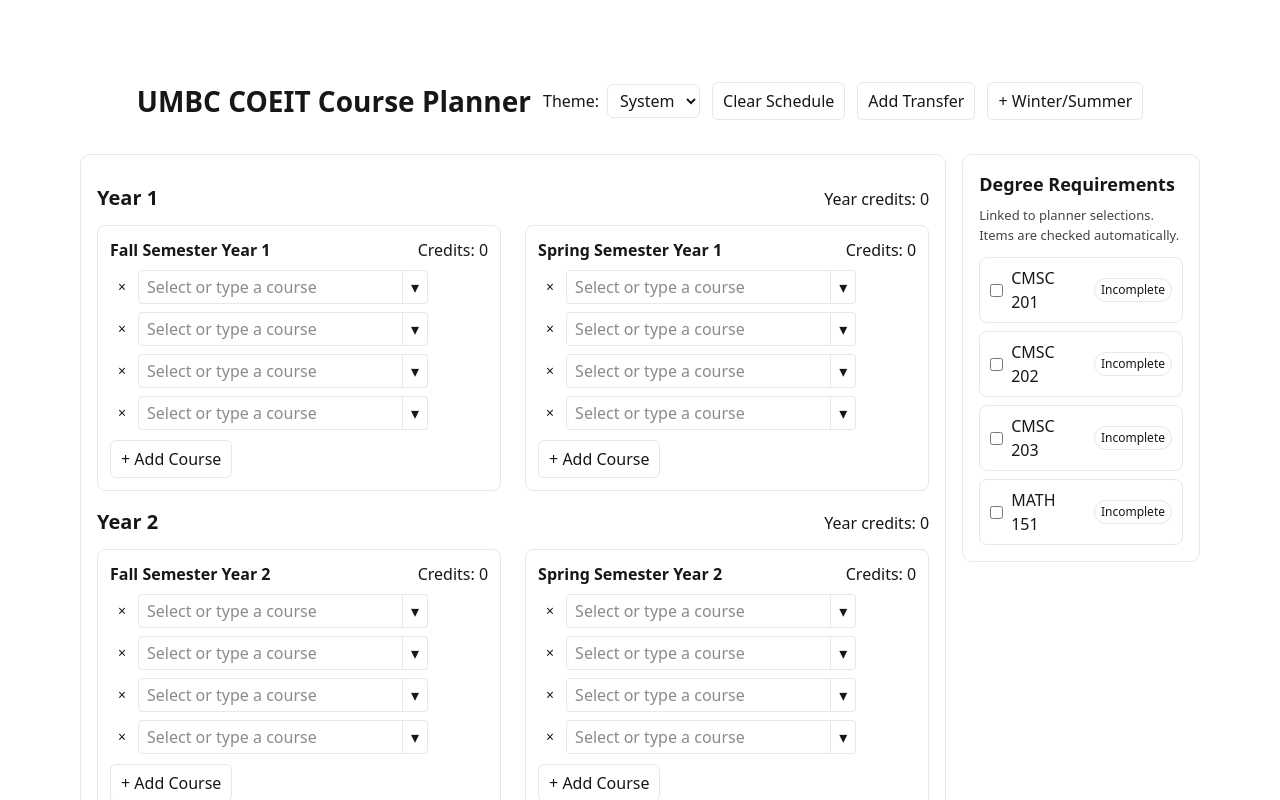
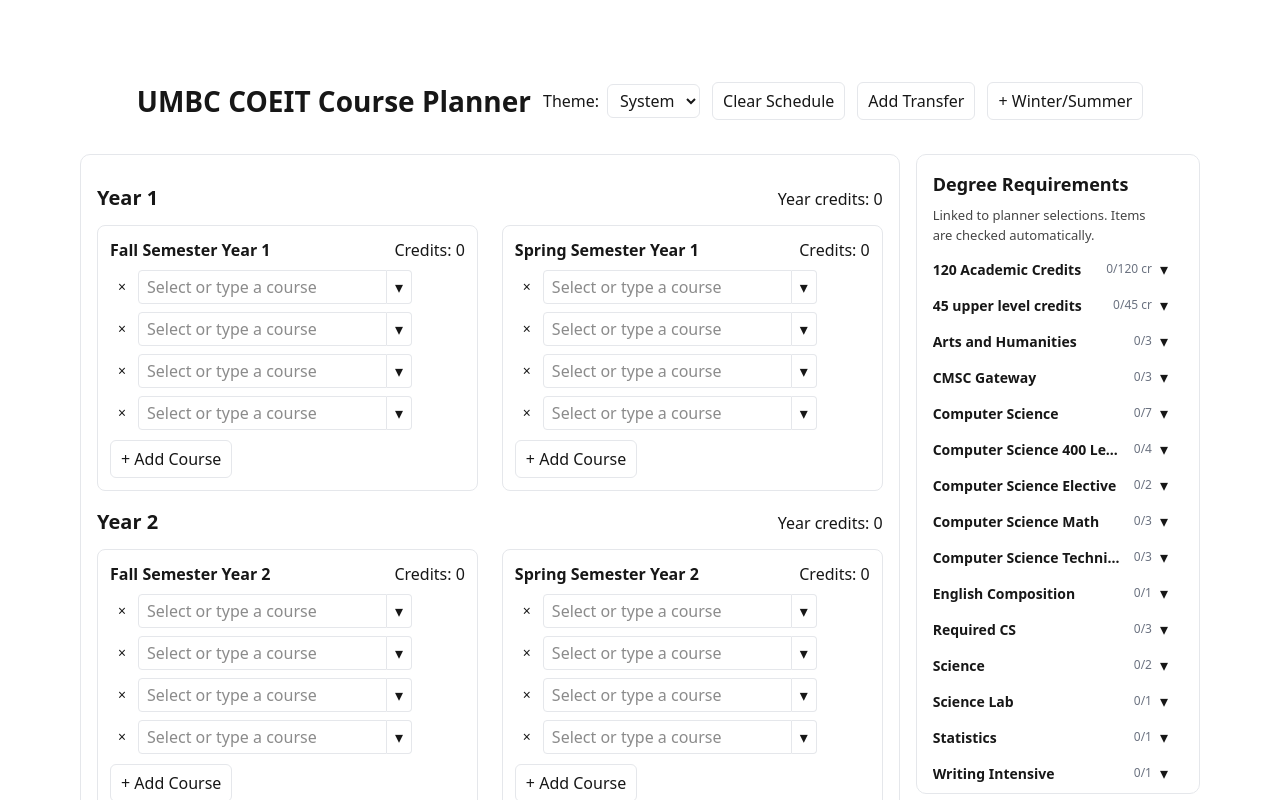
Before and after one commit to Asduyt/CMSC447Project-CoursePlanner-Team7, a Next.js app in the folder my-app/: page / in a window 1280 px wide. Shown: the top 800 px of the page. Built offline with nearby package versions, Linux system fonts and the light colour scheme.

Commit message:
Added english class to courses.json. Added logic for all requirements listed in the database.

```diff
--- /dev/null
+++ b/my-app/components/RequirementCell.tsx
@@ -0,0 +1,53 @@
+"use client";
+
+type Course = {
+  code: string;
+  name?: string;
+  credits?: number;
+};
+
+export default function RequirementCourse({
+  course,
+  completedSet,
+}: {
+  course: Course;
+  completedSet?: Set<string>;
+}) {
+  const key = (course.code || "").replace(/\s+/g, "").toUpperCase();
+  const isDone = !!completedSet?.has(key);
+
+  return (
+    <li
+      key={course.code}
+      style={{
+        display: "flex",
+        alignItems: "center",
+        justifyContent: "space-between",
+        gap: 8,
+        border: "1px solid var(--border)",
+        borderRadius: 8,
+        padding: "8px 10px",
+      }}
+    >
+      <div style={{ display: "flex", alignItems: "center", gap: 8 }}>
+        <input type="checkbox" checked={isDone} readOnly style={{ cursor: "default" }} />
+        <div style={{ display: "flex", flexDirection: "column" }}>
+          <span style={{ fontWeight: 600 }}>{course.code}{course.name ? ` ${course.name}` : ""}</span>
+          {course.credits != null && <span style={{ fontSize: 12, color: "var(--muted)" }}>{course.credits} cr</span>}
+        </div>
+      </div>
+      <span
+        style={{
+          fontSize: 12,
+          padding: "2px 6px",
+          borderRadius: 999,
+          border: "1px solid var(--border)",
+          background: isDone ? "rgba(16, 185, 129, 0.15)" : "transparent",
+          color: isDone ? "#10b981" : "var(--foreground)",
+        }}
+      >
+        {isDone ? "Completed" : "Incomplete"}
+      </span>
+    </li>
+  );
+}
--- /dev/null
+++ b/my-app/components/RequirementGroup.tsx
@@ -0,0 +1,155 @@
+"use client";
+
+import { useMemo, useState } from "react";
+import RequirementCell from "./RequirementCell";
+
+type Course = {
+  code: string;
+  name?: string;
+  credits?: number;
+};
+
+export default function RequirementGroup({
+  title,
+  courses,
+  completedSet,
+  showList = true,
+  requiredCount,
+  sameSubject,
+  creditCap,
+}: {
+  title: string;
+  courses: Course[];
+  completedSet?: Set<string>;
+  showList?: boolean; // when false, show compact summary instead of full list
+  requiredCount?: number;
+  sameSubject?: boolean;
+  creditCap?: number;
+}) {
+  const [open, setOpen] = useState(false);
+
+  const totals = useMemo(() => {
+    const totalCredits = courses.reduce((s, c) => s + (c.credits ?? 0), 0);
+    const completedCredits = courses.reduce((s, c) => {
+      const key = (c.code || "").replace(/\s+/g, "").toUpperCase();
+      return s + ((completedSet?.has(key) ?? false) ? (c.credits ?? 0) : 0);
+    }, 0);
+    const totalCount = courses.length;
+    const completedCount = courses.reduce((s, c) => {
+      const key = (c.code || "").replace(/\s+/g, "").toUpperCase();
+      return s + ((completedSet?.has(key) ?? false) ? 1 : 0);
+    }, 0);
+    return { totalCredits, completedCredits, totalCount, completedCount };
+  }, [courses, completedSet]);
+
+  // list of selected courses (raw)
+  const selected = useMemo(() => {
+    return courses.filter((c) => {
+      const key = (c.code || "").replace(/\s+/g, "").toUpperCase();
+      return !!completedSet?.has(key);
+    });
+  }, [courses, completedSet]);
+
+  // determine which selected courses should count toward the requirement
+  const visibleSelected = useMemo(() => {
+    // If a credit cap is provided, include selected courses until the credit cap would be exceeded.
+    if (typeof creditCap === "number") {
+      const included: Course[] = [];
+      let acc = 0;
+      // use the order of `selected` (which follows the courses array) to pick courses
+      for (const c of selected) {
+        const cr = c.credits ?? 0;
+        if (acc + cr <= creditCap) {
+          included.push(c);
+          acc += cr;
+        }
+      }
+      return included;
+    }
+
+    if (!requiredCount || requiredCount <= 0) return selected.slice();
+
+    if (sameSubject) {
+      // group selected by subject prefix (before first space)
+      const bySubject: Record<string, Course[]> = {};
+      for (const c of selected) {
+        const subj = (c.code || "").split(" ")[0] || "";
+        if (!bySubject[subj]) bySubject[subj] = [];
+        bySubject[subj].push(c);
+      }
+      // find the subject with the most selected courses
+      let best: Course[] = [];
+      for (const k of Object.keys(bySubject)) {
+        if (bySubject[k].length > best.length) best = bySubject[k];
+      }
+      if (best.length >= requiredCount) return best.slice(0, requiredCount);
+      return [];
+    }
+
+    // otherwise, just take up to requiredCount selected courses (first ones)
+    return selected.slice(0, requiredCount);
+  }, [selected, requiredCount, sameSubject]);
+
+  const displayCount = requiredCount ? Math.min(visibleSelected.length, requiredCount) : totals.completedCount;
+  const totalNeeded = requiredCount ?? totals.totalCount;
+
+  const sumVisibleCredits = visibleSelected.reduce<number>((s, c) => s + (c.credits ?? 0), 0);
+  const displayCompletedCredits = typeof creditCap === "number" ? Math.min(sumVisibleCredits, creditCap) : totals.completedCredits;
+  const displayTotalCredits = typeof creditCap === "number" ? creditCap : totals.totalCredits;
+
+  return (
+    <section>
+      <div
+        onClick={() => setOpen((v) => !v)}
+        style={{ display: "flex", justifyContent: "space-between", alignItems: "center", cursor: "pointer", marginBottom: 8 }}
+        role="button"
+        aria-expanded={open}
+      >
+        <div style={{ flex: 1, minWidth: 0 }}>
+          <h3 style={{ margin: 0, fontSize: 14, fontWeight: 700, whiteSpace: "nowrap", overflow: "hidden", textOverflow: "ellipsis" }}>{title}</h3>
+        </div>
+
+        <div style={{ display: "flex", gap: 8, alignItems: "center", marginLeft: 12, minWidth: 0 }}>
+          {/credit/i.test(title) ? (
+            // For credit-based groups: always show credit totals in the collapsed/header area (capped)
+            <div style={{ fontSize: 12, color: "var(--muted)" }}>{displayCompletedCredits}/{displayTotalCredits} cr</div>
+          ) : (
+            <div style={{ fontSize: 12, color: "var(--muted)" }}>{displayCount}/{totalNeeded}</div>
+          )}
+          <div style={{ transform: open ? "rotate(180deg)" : "rotate(0deg)", transition: "transform 0.15s" }}>▾</div>
+        </div>
+      </div>
+
+      {open && (
+        <div>
+          {showList ? (
+            // For normal groups: if a requiredCount exists and we've reached it, only show the counted/completed courses.
+            (requiredCount && visibleSelected.length >= requiredCount) ? (
+              <ul style={{ listStyle: "none", padding: 0, margin: 0, display: "flex", flexDirection: "column", gap: 8 }}>
+                {visibleSelected.map((c) => (
+                  <RequirementCell key={c.code} course={c} completedSet={completedSet} />
+                ))}
+              </ul>
+            ) : (
+              <ul style={{ listStyle: "none", padding: 0, margin: 0, display: "flex", flexDirection: "column", gap: 8 }}>
+                {courses.map((c) => (
+                  <RequirementCell key={c.code} course={c} completedSet={completedSet} />
+                ))}
+              </ul>
+            )
+          ) : visibleSelected.length > 0 ? (
+            // credit-groups in compact mode: when selections exist, render the same UL of RequirementCell so styling matches other groups
+            <ul style={{ listStyle: "none", padding: 0, margin: 0, display: "flex", flexDirection: "column", gap: 8 }}>
+              {visibleSelected.map((c) => (
+                <RequirementCell key={c.code} course={c} completedSet={completedSet} />
+              ))}
+            </ul>
+          ) : (
+            // otherwise show credits only (use capped display values)
+            <div style={{ fontSize: 13, color: "var(--muted)", padding: "6px 2px" }}>{`${displayCompletedCredits}/${displayTotalCredits} credits`}</div>
+          )}
+        </div>
+      )}
+    </section>
+  );
+}
--- a/my-app/components/RequirementsSidebar.tsx
+++ b/my-app/components/RequirementsSidebar.tsx
@@ -1,4 +1,7 @@
 "use client";
+
+import courses from "@/data/courses.json";
+import RequirementGroup from "./RequirementGroup";
 
 type Requirement = {
   code: string;
@@ -13,6 +16,37 @@
 ];
 
 export default function RequirementsSidebar({ requirements = DEFAULT_REQUIREMENTS, completedSet }: { requirements?: Requirement[]; completedSet?: Set<string> }) {
+  // Build a mapping from requirement name -> courses that satisfy it
+  const reqMap: Record<string, any[]> = {};
+  courses.forEach((c: any) => {
+    if (!Array.isArray(c.requirements)) return;
+    c.requirements.forEach((r: string) => {
+      const key = (r || "").trim();
+      if (!key) return;
+      if (!reqMap[key]) reqMap[key] = [];
+      reqMap[key].push(c);
+    });
+  });
+
+  // Order groups:
+  // 1) credit-based groups at the top (case-insensitive), with "120 Academic Credits" first
+  // 2) within credit groups, sort alphabetically
+  // 3) then the remaining groups alphabetically
+  const groups = Object.keys(reqMap).sort((a, b) => {
+    const aIs120 = a === "120 Academic Credits";
+    const bIs120 = b === "120 Academic Credits";
+    if (aIs120 && !bIs120) return -1;
+    if (bIs120 && !aIs120) return 1;
+
+    const aIsCredit = /credit/i.test(a);
+    const bIsCredit = /credit/i.test(b);
+    if (aIsCredit && !bIsCredit) return -1;
+    if (bIsCredit && !aIsCredit) return 1;
+
+    // Both credit or both non-credit: alphabetical
+    return a.localeCompare(b);
+  });
+
   return (
     <aside
       style={{
@@ -21,9 +55,12 @@
         border: "1px solid var(--border)",
         borderRadius: 10,
         padding: 16,
-        width: 300,
+        width: 380,
         position: "sticky",
         top: 16,
+        maxHeight: '80vh',
+        overflowY: 'auto',
+        scrollbarGutter: 'stable',
       }}
     >
       <h2 style={{ fontSize: 18, fontWeight: 700, margin: 0, marginBottom: 8 }}>Degree Requirements</h2>
@@ -31,48 +68,37 @@
         Linked to planner selections. Items are checked automatically.
       </p>
 
-      <ul style={{ listStyle: "none", padding: 0, margin: 0, display: "flex", flexDirection: "column", gap: 8 }}>
-        {requirements.map((req) => {
-          const key = req.code.replace(/\s+/g, "").toUpperCase();
-          const isDone = !!completedSet?.has(key);
-          return (
-            <li
-              key={req.code}
-              style={{
-                display: "flex",
-                alignItems: "center",
-                justifyContent: "space-between",
-                gap: 8,
-                border: "1px solid var(--border)",
-                borderRadius: 8,
-                padding: "8px 10px",
-              }}
-            >
-              <div style={{ display: "flex", alignItems: "center", gap: 8 }}>
-                <input
-                  type="checkbox"
-                  checked={isDone}
-                  readOnly
-                  style={{ cursor: "default" }}
-                />
-                <span style={{ fontWeight: 500 }}>{req.code}</span>
-              </div>
-              <span
-                style={{
-                  fontSize: 12,
-                  padding: "2px 6px",
-                  borderRadius: 999,
-                  border: "1px solid var(--border)",
-                  background: isDone ? "rgba(16, 185, 129, 0.15)" : "transparent",
-                  color: isDone ? "#10b981" : "var(--foreground)",
-                }}
-              >
-                {isDone ? "Completed" : "Incomplete"}
-              </span>
-            </li>
-          );
-        })}
-      </ul>
+      {groups.map((group) => {
+  // per-group hard-coded requirements
+  const cfg: { requiredCount?: number; sameSubject?: boolean; creditCap?: number } = {};
+        if (/^Arts and Humanities$/i.test(group)) cfg.requiredCount = 3;
+        if (/Computer Science Elective/i.test(group)) cfg.requiredCount = 2;
+        if (/Computer Science Technical Electives/i.test(group)) cfg.requiredCount = 3;
+        if (/^Science$/i.test(group)) {
+          cfg.requiredCount = 2;
+          cfg.sameSubject = true;
+        }
+        // credit caps
+        if (/^120 Academic Credits$/i.test(group)) cfg.creditCap = 120;
+        if (/45 upper level credits/i.test(group)) cfg.creditCap = 45;
+        if (/^Science Lab$/i.test(group)) cfg.requiredCount = 1;
+        if (/English Composition/i.test(group)) cfg.requiredCount = 1;
+
+        return (
+          <div key={group} style={{ marginBottom: 12 }}>
+            <RequirementGroup
+              title={group}
+              courses={reqMap[group]}
+              completedSet={completedSet}
+              // treat any requirement whose name mentions 'credit' as a credit-group (compact view)
+              showList={!/credit/i.test(group)}
+              requiredCount={cfg.requiredCount}
+              sameSubject={cfg.sameSubject}
+              creditCap={cfg.creditCap}
+            />
+          </div>
+        );
+      })}
     </aside>
   );
 }
--- a/my-app/data/courses.json
+++ b/my-app/data/courses.json
@@ -1,224 +1,230 @@
 [
   {
-    "code": "CMSC201",
+  "code": "CMSC 201",
     "name": "Computer Science I",
     "credits": 4,
     "requirements": ["CMSC Gateway", "120 Academic Credits", "Computer Science"]
   },
   {
-    "code": "CMSC202",
+  "code": "CMSC 202",
     "name": "Computer Science II",
     "credits": 4,
     "requirements": ["CMSC Gateway", "120 Academic Credits", "Computer Science"]
   },
   {
-    "code": "CMSC203",
+  "code": "CMSC 203",
     "name": "Discrete Structures",
     "credits": 3,
     "requirements": ["CMSC Gateway", "120 Academic Credits", "Computer Science"]
   },
   {
-    "code": "CMSC304",
+  "code": "CMSC 304",
     "name": "Ethical Issues in Information Technology",
     "credits": 3,
     "requirements": ["Computer Science", "120 Academic Credits", "45 upper level credits", "Arts and Humanities", "Writing Intensive"]
   },
   {
-    "code": "CMSC313",
+  "code": "CMSC 313",
     "name": "Computer Organization and Assembly Language Programming",
     "credits": 3,
     "requirements": ["Computer Science", "120 Academic Credits", "45 upper level credits"]
   },
   {
-    "code": "CMSC331",
+  "code": "CMSC 331",
     "name": "Principles of Programming Languages",
     "credits": 3,
     "requirements": ["Computer Science", "120 Academic Credits", "45 upper level credits"]
   },
   {
-    "code": "CMSC341",
+  "code": "CMSC 341",
     "name": "Data Structures",
     "credits": 3,
     "requirements": ["Computer Science", "120 Academic Credits", "45 upper level credits"]
   },
   {
-    "code": "CMSC447",
+  "code": "CMSC 447",
     "name": "Software Engineering I",
     "credits": 3,
     "requirements": ["120 Academic Credits", "Computer Science 400 Level Core Course", "45 upper level credits"]
   },
   {
-    "code": "CMSC411",
+  "code": "CMSC 411",
     "name": "Computer Architecture",
     "credits": 3,
     "requirements": ["Required CS", "120 Academic Credits", "Computer Science 400 Level Core Course", "45 upper level credits"]
   },
   {
-    "code": "CMSC421",
+  "code": "CMSC 421",
     "name": "Principles of Operating Systems",
     "credits": 3,
     "requirements": ["Required CS", "120 Academic Credits", "Computer Science 400 Level Core Course", "45 upper level credits"]
   },
   {
-    "code": "CMSC441",
+  "code": "CMSC 441",
     "name": "Algorithms",
     "credits": 3,
     "requirements": ["Required CS", "120 Academic Credits", "Computer Science 400 Level Core Course", "45 upper level credits"]
   },
   {
-    "code": "MATH151",
+  "code": "MATH 151",
     "name": "Calculus I",
     "credits": 4,
     "requirements": ["Computer Science Math", "120 Academic Credits"]
   },
   {
-    "code": "MATH152",
+  "code": "MATH 152",
     "name": "Calculus II",
     "credits": 4,
     "requirements": ["Computer Science Math", "120 Academic Credits"]
   },
   {
-    "code": "MATH221",
+  "code": "MATH 221",
     "name": "Introduction to Linear Algebra",
     "credits": 3,
     "requirements": ["Computer Science Math", "120 Academic Credits"]
   },
   {
-    "code": "STAT355",
+  "code": "STAT 355",
     "name": "Applied Statistics I",
     "credits": 4,
     "requirements": ["Statistics", "120 Academic Credits", "45 upper level credits"]
   },
   {
-    "code": "BIOL141",
+  "code": "BIOL 141",
     "name": "Foundations of Biology: Cells, Energy and Organisms",
     "credits": 4,
     "requirements": ["Science", "120 Academic Credits"]
   },
   {
-    "code": "BIOL142",
+  "code": "BIOL 142",
     "name": "Foundations of Biology: Ecology and Evolution",
     "credits": 4,
     "requirements": ["Science", "120 Academic Credits"]
   },
   {
-    "code": "CHEM101",
+  "code": "CHEM 101",
     "name": "Principles of Chemistry I",
     "credits": 4,
     "requirements": ["Science", "120 Academic Credits"]
   },
   {
-    "code": "CHEM102",
+  "code": "CHEM 102",
     "name": "Principles of Chemistry II",
     "credits": 4,
     "requirements": ["Science", "120 Academic Credits"]
   },
   {
-    "code": "PHYS121",
+  "code": "PHYS 121",
     "name": "Introductory Physics I",
     "credits": 4,
     "requirements": ["Science", "120 Academic Credits"]
   },
   {
-    "code": "PHYS122",
+  "code": "PHYS 122",
     "name": "Introductory Physics II",
     "credits": 4,
     "requirements": ["Science", "120 Academic Credits"]
   },
   {
-    "code": "SCI101L",
+  "code": "SCI 101L",
     "name": "Science Lab",
     "credits": 1,
     "requirements": ["Science Lab", "120 Academic Credits"]
   },
   {
-    "code": "CHEM102L",
+  "code": "CHEM 102L",
     "name": "Chemistry II Lab",
     "credits": 1,
     "requirements": ["Science Lab", "120 Academic Credits"]
   },
   {
-    "code": "PHYS122L",
+  "code": "PHYS 122L",
     "name": "Physics II Lab",
     "credits": 1,
     "requirements": ["Science Lab", "120 Academic Credits"]
   },
   {
-    "code": "GES286",
+  "code": "GES 286",
     "name": "Lab Science",
     "credits": 1,
     "requirements": ["Science Lab", "120 Academic Credits"]
   },
   {
-    "code": "CMSC426",
+  "code": "CMSC 426",
     "name": "Principles of Computer Security",
     "credits": 3,
     "requirements": ["120 Academic Credits", "45 upper level credits", "Computer Science Elective", "Computer Science Technical Electives"]
   },
   {
-    "code": "CMSC431",
+  "code": "CMSC 431",
     "name": "Compiler Design Principles",
     "credits": 3,
     "requirements": ["120 Academic Credits", "45 upper level credits", "Computer Science Elective", "Computer Science Technical Electives"]
   },
   {
-    "code": "CMSC435",
+  "code": "CMSC 435",
     "name": "Computer Graphics",
     "credits": 3,
     "requirements": ["120 Academic Credits", "45 upper level credits", "Computer Science Elective", "Computer Science Technical Electives"]
   },
   {
-    "code": "CMSC448",
+  "code": "CMSC 448",
     "name": "Software Engineering II",
     "credits": 3,
     "requirements": ["120 Academic Credits", "45 upper level credits", "Computer Science Elective", "Computer Science Technical Electives"]
   },
   {
-    "code": "CMSC451",
+  "code": "CMSC 451",
     "name": "Automata Theory and Formal Languages",
     "credits": 3,
     "requirements": ["120 Academic Credits", "45 upper level credits", "Computer Science Elective", "Computer Science Technical Electives"]
   },
   {
-    "code": "CMSC455",
+  "code": "CMSC 455",
     "name": "Numerical Computations",
     "credits": 3,
     "requirements": ["120 Academic Credits", "45 upper level credits", "Computer Science Elective", "Computer Science Technical Electives"]
   },
   {
-    "code": "CMSC456",
+  "code": "CMSC 456",
     "name": "Symbolic Computation",
     "credits": 3,
     "requirements": ["120 Academic Credits", "45 upper level credits", "Computer Science Elective", "Computer Science Technical Electives"]
   },
   {
-    "code": "CMSC461",
+  "code": "CMSC 461",
     "name": "Database Management Systems",
     "credits": 3,
     "requirements": ["120 Academic Credits", "45 upper level credits", "Computer Science Elective", "Computer Science Technical Electives"]
   },
   {
-    "code": "CMSC471",
+  "code": "CMSC 471",
     "name": "Artificial Intelligence",
     "credits": 3,
     "requirements": ["120 Academic Credits", "45 upper level credits", "Computer Science Elective", "Computer Science Technical Electives"]
   },
   {
-    "code": "CMSC481",
+  "code": "CMSC 481",
     "name": "Computer Networks",
     "credits": 3,
     "requirements": ["120 Academic Credits", "45 upper level credits", "Computer Science Elective", "Computer Science Technical Electives"]
   },
   {
-    "code": "CMSC483",
+  "code": "CMSC 483",
     "name": "Parallel and Distributed Processing",
     "credits": 3,
     "requirements": ["120 Academic Credits", "45 upper level credits", "Computer Science Elective", "Computer Science Technical Electives"]
   },
   {
-    "code": "CMSC400",
+  "code": "CMSC 400",
     "name": "400-level Computer Science Elective",
     "credits": 3,
     "requirements": ["120 Academic Credits", "45 upper level credits", "Computer Science Technical Electives"]
+  },
+  {
+    "code": "ENGL 100",
+    "name": "Composition",
+    "credits": 3,
+    "requirements": ["120 Academic Credits", "English Composition"]
   }
 ]
```
